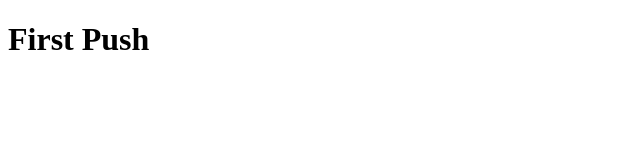
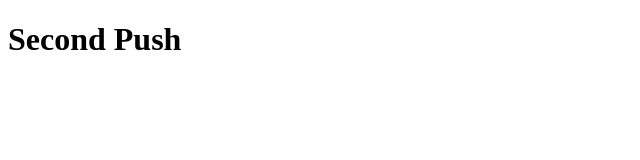
Before and after one commit to kebedejakob/test, a plain HTML site: page index.html in a window 1280 px wide. Shown: the whole page, without its empty margins (0-640 px from the left). Drawn offline with Linux system fonts and the light colour scheme.

Commit message:
secondpush

```diff
--- a/index.html
+++ b/index.html
@@ -7,6 +7,6 @@
     <title>Document</title>
   </head>
   <body>
-    <h1>First Push</h1>
+    <h1>Second Push</h1>
   </body>
 </html>
```
